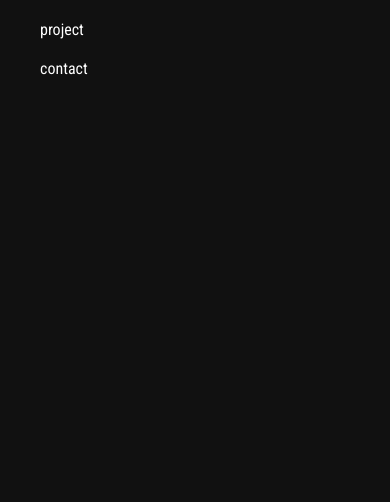
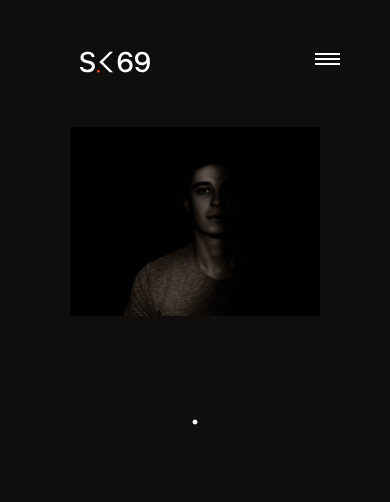
Before and after one commit to ashim-bhatta/sk69, a plain HTML site: page sk96/index.html in a window 390 px wide. Shown: the top 502 px of the page. Drawn offline with Linux system fonts and the light colour scheme.

Commit message:
Add files via upload

```diff
--- a/sk96/css/main.css
+++ b/sk96/css/main.css
@@ -1,44 +1,180 @@
+* {
+    margin: 0;
+    padding: 0;
+    box-sizing: border-box;
+    cursor: none;
+}
+
 body {
+    background: #0F0E0D;
     width: 100%;
-    height: 400vh;
-    background: rgb(17, 17, 17);
-    cursor: none !important;
-    padding: 0%;
-    margin: 0%;
-    font-family: 'Roboto Condensed', sans-serif;
+    font-family: 'Poppins', sans-serif;
+    overflow-x: hidden;
+}
+
+a {
+    color: white;
+    text-decoration: none;
+}
+
+li {
+    list-style: none;
+}
+
+::selection {
+    background: rgb(255, 94, 0);
+}
+
+::-webkit-scrollbar {
+    width: 5px;
+}
+
+
+/* Track */
+
+ ::-webkit-scrollbar-track {
+    background: #0F0E0D;
+}
+
+
+/* Handle */
+
+ ::-webkit-scrollbar-thumb {
+    background: rgba(255, 94, 0, 0.486);
+    border-radius: 100px;
+}
+
+
+/**** custom cursor****/
+
+#outerCursor {
+    width: 30px;
+    height: 30px;
+    border-radius: 50%;
+    background: transparent;
+    border: 1px solid white;
+    position: fixed;
+    top: -30px;
+    left: -30px;
+    transition: all 100ms ease;
+    pointer-events: none;
+    z-index: 64353877836538495789357389457349857348957348957348957348957348957348957;
 }
 
 #cursor {
     width: 5px;
     height: 5px;
     border-radius: 50%;
-    background-color: white;
-    border: 1px solid rgb(255, 253, 253);
+    background: white;
+    border: 1px solid white;
     position: fixed;
-    top: -30px;
-    left: -30px;
+    pointer-events: none;
+    top: 50%;
+    left: 50%;
+    transform: translate(-50%, -50%);
+    z-index: 64353877836538495789357389457349857348957348957348957348957348957348957;
 }
 
-#outerCursor {
-    width: 30px;
-    height: 30px;
-    border-radius: 50%;
-    border: 1px solid rgb(255, 253, 253);
-    position: fixed;
-    transition: all 100ms ease;
-    top: -30px;
-    left: -30px;
+
+/*****header******/
+
+header {
+    width: 100%;
+    /* height: 110vh; */
+    position: relative;
+    display: flex;
 }
 
-a {
-    color: white;
-    text-decoration: none;
-    cursor: none;
-    position: relative;
+
+/*****nav******/
+
+nav {
+    width: 100%;
+    height: 16vh;
+    background: transparent;
+    overflow: hidden;
+    /* border-bottom: 1px solid white; */
+    position: fixed;
+    top: 0;
+    display: flex;
+    flex-direction: row;
+    background: #0F0E0D;
+    z-index: 98563374384654343743374345734;
 }
 
-li {
-    list-style: none;
-    cursor: none;
-    margin-top: 20px;
+nav .logo {
+    position: absolute;
+    top: 60px;
+    left: 80px;
+    width: 70px;
 }
+
+.logo img {
+    width: 100%;
+}
+
+.menu {
+    position: absolute;
+    top: 64px;
+    display: flex;
+    right: 46%;
+}
+
+.menu li {
+    margin: 0 40px;
+}
+
+.menu li a {
+    text-transform: capitalize;
+    font-size: 16px;
+    font-weight: 500;
+    position: relative;
+    /* -webkit-text-stroke-width: 1px;
+    -webkit-text-stroke-color: rgb(226, 55, 55); */
+}
+
+.menu li a::after {
+    content: '';
+    position: absolute;
+    bottom: -5px;
+    left: -5px;
+    right: -5px;
+    height: 1px;
+    display: inline-block;
+    background-color: white;
+    transform: scaleX(0);
+    transition: 200ms;
+}
+
+.menu li:hover a::after {
+    transform: scaleX(1);
+}
+
+
+/** header content****/
+
+.header-content {
+    overflow: hidden;
+    padding: 70px;
+    height: 100%;
+    width: 100vw;
+    display: grid;
+    grid-template-columns: repeat(6, 1fr);
+    /* grid-template-rows: 1fr 5fr 1fr; */
+    grid-gap: 4px;
+    grid-template-areas: "e e i i i i";
+    margin-top: 50px;
+}
+
+.empty {
+    grid-area: e;
+    /* background: rgb(80, 223, 14); */
+}
+
+.header-content .img {
+    grid-area: i;
+}
+
+.header-content .img img {
+    width: 100%;
+}
--- /dev/null
+++ b/sk96/css/responsive.css
@@ -0,0 +1,49 @@
+@media only screen and (max-width: 1000px) {
+    header {
+        height: auto;
+    }
+    nav {
+        height: 15vh;
+        transition: all 200ms;
+    }
+    nav .logo {
+        top: 50px;
+    }
+    .header-content {
+        grid-template-areas: "i i i i i i";
+    }
+    .empty {
+        display: none;
+    }
+    .ham-menu {
+        position: absolute;
+        top: 50px;
+        right: 50px;
+    }
+    .line {
+        width: 25px;
+        height: 2px;
+        background: white;
+        margin-top: 3px;
+    }
+    .menu {
+        display: none;
+    }
+    .menu {
+        display: flex;
+        flex-direction: column;
+        position: relative;
+        top: 50vh;
+        left: 50vh;
+        transform: translate(-50px, -50px);
+    }
+    .menu li {
+        margin: 20px;
+    }
+    .menu li a {
+        font-size: 22px;
+        font-weight: 700;
+        letter-spacing: 2px;
+        text-transform: uppercase;
+    }
+}
--- a/sk96/index.html
+++ b/sk96/index.html
@@ -3,32 +3,50 @@
 
 <head>
     <title>S&lt;69 </title>
-    <link href="https://fonts.googleapis.com/css?family=Roboto+Condensed:300,400,700&display=swap" rel="stylesheet">
+    <link href="https://fonts.googleapis.com/css?family=Poppins:300,400,500,700,900&display=swap" rel="stylesheet">
     <link rel="stylesheet" href="./css/main.css">
+    <link rel="stylesheet" href="./css/responsive.css">
 </head>
 
 <body id="body">
-
     <header>
-        <nav>
+        <nav id="nav">
+            <div class="ham-menu" id="ham-menu" onclick="hamMenuToogle()">
+                <div class="line"></div>
+                <div class="line"></div>
+                <div class="line"></div>
+            </div>
+            <div class="logo" onmouseover="cursorHover()" onmouseout="normalCursor()">
+                <img src="./img/Logo_SK.svg" alt="">
+            </div>
             <ul class="menu">
-                <li onmouseover="cursorHover()" onmouseout="normalCursor()" class="menu-list">
-                    <a onmouseover="cursorHover()" onmouseout="normalCursor()" class="menu-list-link" href="#">
+                <li class="menu-list" onmouseover="cursorHover()" onmouseout="normalCursor()">
+                    <a href="" class="menu-list-link">
                         project
                     </a>
                 </li>
-                <li onmouseover="cursorHover()" onmouseout="normalCursor()" class="menu-list">
-                    <a onmouseover="cursorHover()" onmouseout="normalCursor()" class="menu-list-link" href="#">
+                <li class="menu-list" onmouseover="cursorHover()" onmouseout="normalCursor()">
+                    <a href="" class="menu-list-link">
                         contact
                     </a>
                 </li>
             </ul>
         </nav>
+        <div class="header-content">
+            <div class="empty"></div>
+            <div class="img">
+                <img src="./img/header-bg.png" alt="">
+            </div>
+        </div>
+
     </header>
+
+
 
 
     <div id="cursor"></div>
     <div id="outerCursor"></div>
+
 
     <script src="./js/main.js"></script>
 
--- a/sk96/js/main.js
+++ b/sk96/js/main.js
@@ -1,32 +1,72 @@
 const outerCursor = document.getElementById('outerCursor')
 const cursor = document.getElementById('cursor')
+const hamMenu = document.getElementById('ham-menu')
+const nav = document.getElementById('nav')
+const menu = document.getElementById('menu')
 
+
+/*****getting height of outer div */
+outerCursorHeight = () => {
+    height = outerCursor.offsetHeight
+    h = height / 2
+    return (h)
+}
+
+
+/*******Event listener to mouse move ****/
 document.getElementById("body").addEventListener("mousemove", function(event) {
     myFunction(event);
 });
 
 
-function myFunction(e) {
-    var x = e.clientX;
-    var y = e.clientY;
-    var coor = "Coordinates: (" + x + "," + y + ")";
-    changeDivPosition(x, y)
+myFunction = (e) => {
+    x = e.clientX;
+    y = e.clientY
+    changeCursorPosition(x, y)
+}
 
-}
-changeDivPosition = (x, y) => {
-    outerCursor.style.top = (y - 8) + 'px'
-    outerCursor.style.left = (x - 8) + 'px'
-    cursor.style.top = (y + 5) + 'px'
-    cursor.style.left = (x + 5) + 'px'
+/*****cuctom cursor position */
+
+changeCursorPosition = (x, y) => {
+    h = outerCursorHeight()
+    outerCursor.style.top = (y - h) + 'px'
+    outerCursor.style.left = (x - h) + 'px'
+    cursor.style.top = (y) + 'px'
+    cursor.style.left = (x) + 'px'
 
 
 }
-const cursorHover = () => {
+
+/*****change size of outer div on hover */
+const cursorHover = (x, y) => {
     outerCursor.style.height = '50px'
     outerCursor.style.width = '50px'
+    outerCursor.style.border = '2px solid white'
+
+
 }
 
-const normalCursor = () => {
+const normalCursor = (x, y) => {
     outerCursor.style.height = '30px'
     outerCursor.style.width = '30px'
+    cursor.style.height = '5px'
+    cursor.style.width = '5px'
+    outerCursor.style.border = '1px solid white'
+
 }
+
+/*******toogle mobile menu */
+var isMenuOpen = false;
+hamMenuToogle = () => {
+    if (isMenuOpen === true) {
+        nav.style.height = '100vh'
+        nav.style.backgroundColor = 'rgba(255, 94, 0, 0.486)'
+        isMenuOpen = false
+    } else {
+        nav.style.height = '15vh'
+        isMenuOpen = true
+        nav.style.backgroundColor = '#0F0E0D'
+
+    }
+
+}
```
